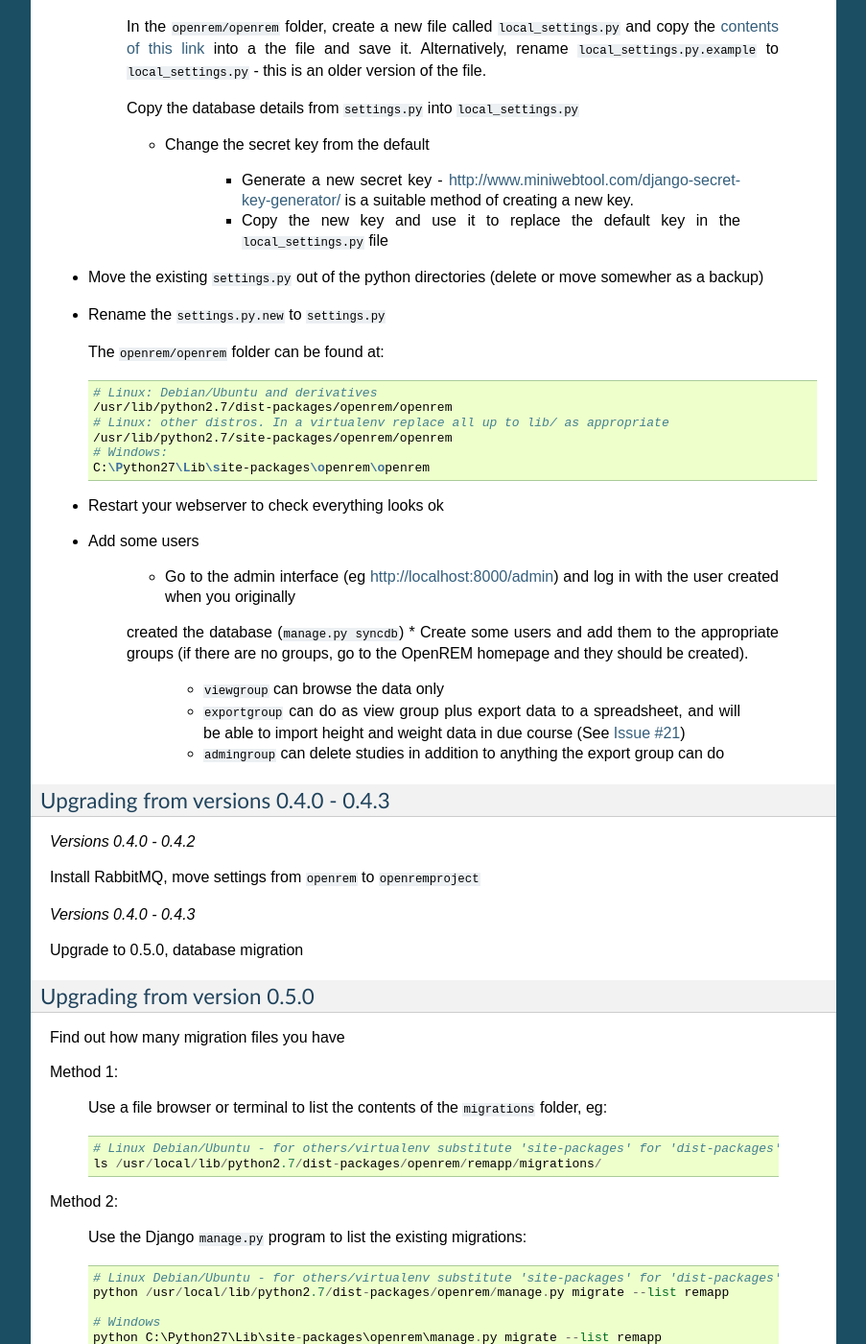
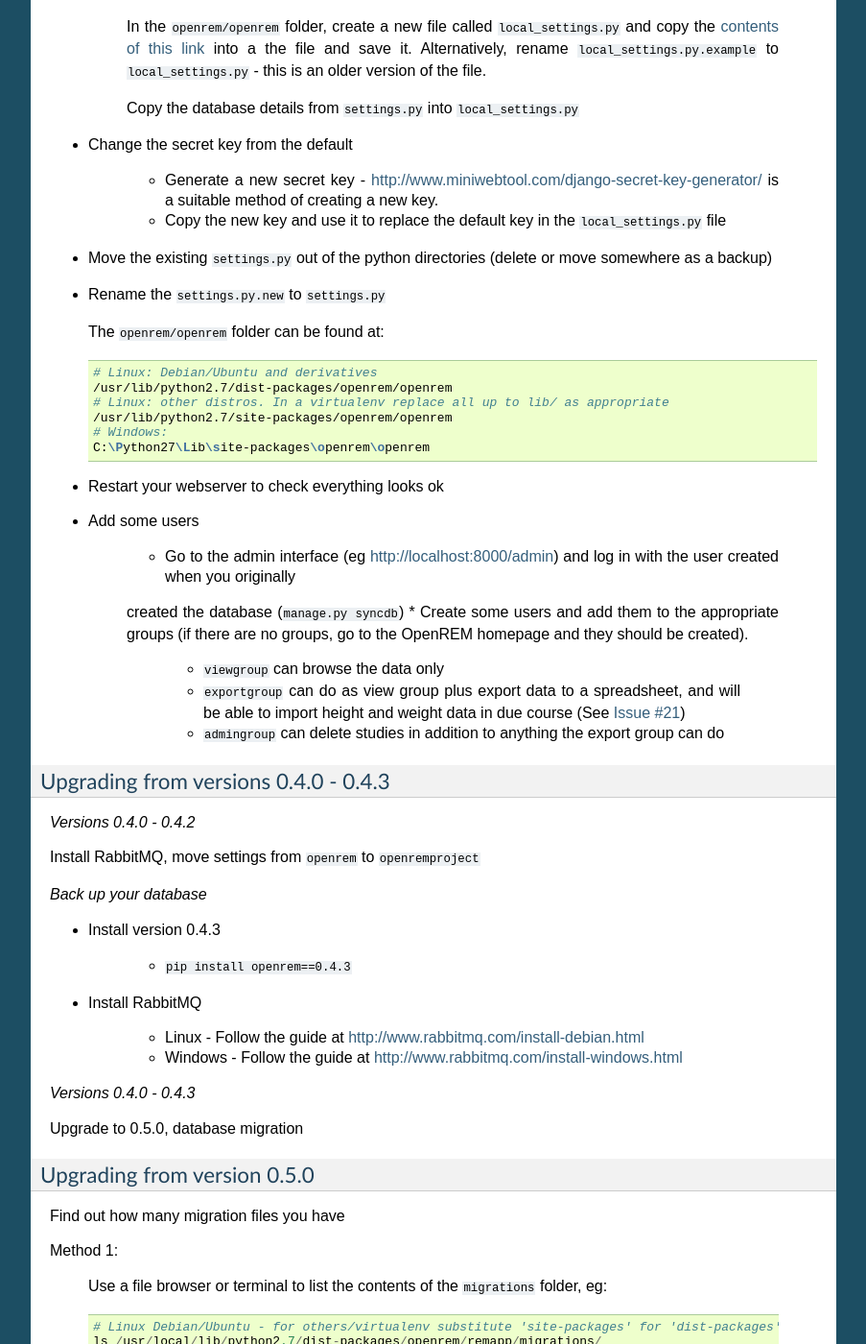
Before and after one commit to ckswilliams/modOpenREM, a Sphinx documentation site: the page built from docs/release-0.5.1.rst, in a window 1280 px wide and 1400 px high, scrolled down 1070 px. Shown: the whole window at 96% size, without its empty margins (198-1101 px from the left). Built offline with Sphinx 7.4.7, drawn with Linux system fonts in a browser that asks for light colours; some of the changed text lies outside the part shown.

```diff
--- a/docs/release-0.5.1.rst
+++ b/docs/release-0.5.1.rst
@@ -59,7 +59,7 @@
 
     * As per the final line above, please select option 3.
 
-*  Create and populate the new local_settings.py file
+*  Create and populate the database settings in the new local_settings.py file
 
     In the ``openrem/openrem`` folder, create a new file called ``local_settings.py`` and copy the `contents of this link
     <https://bitbucket.org/openrem/openrem/raw/a37540ba88a5e9b383cf0ea03a3e77fb35638f43/openrem/openremproject/local_settings.py.example>`_
@@ -68,13 +68,13 @@
 
     Copy the database details from ``settings.py`` into ``local_settings.py``
 
-    * Change the secret key from the default
+* Change the secret key from the default
 
-        *   Generate a new secret key - http://www.miniwebtool.com/django-secret-key-generator/ is a
-            suitable method of creating a new key.
-        *   Copy the new key and use it to replace the default key in the ``local_settings.py`` file
+    *   Generate a new secret key - http://www.miniwebtool.com/django-secret-key-generator/ is a
+        suitable method of creating a new key.
+    *   Copy the new key and use it to replace the default key in the ``local_settings.py`` file
 
-*   Move the existing ``settings.py`` out of the python directories (delete or move somewher as a backup)
+*   Move the existing ``settings.py`` out of the python directories (delete or move somewhere as a backup)
 *   Rename the ``settings.py.new`` to ``settings.py``
 
     The ``openrem/openrem`` folder can be found at:
@@ -107,6 +107,18 @@
 *Versions 0.4.0 - 0.4.2*
 
 Install RabbitMQ, move settings from ``openrem`` to ``openremproject``
+
+*Back up your database*
+
+* Install version 0.4.3
+
+    * ``pip install openrem==0.4.3``
+
+* Install RabbitMQ
+
+    * Linux - Follow the guide at http://www.rabbitmq.com/install-debian.html
+    * Windows - Follow the guide at http://www.rabbitmq.com/install-windows.html
+
 
 *Versions 0.4.0 - 0.4.3*
 
```
